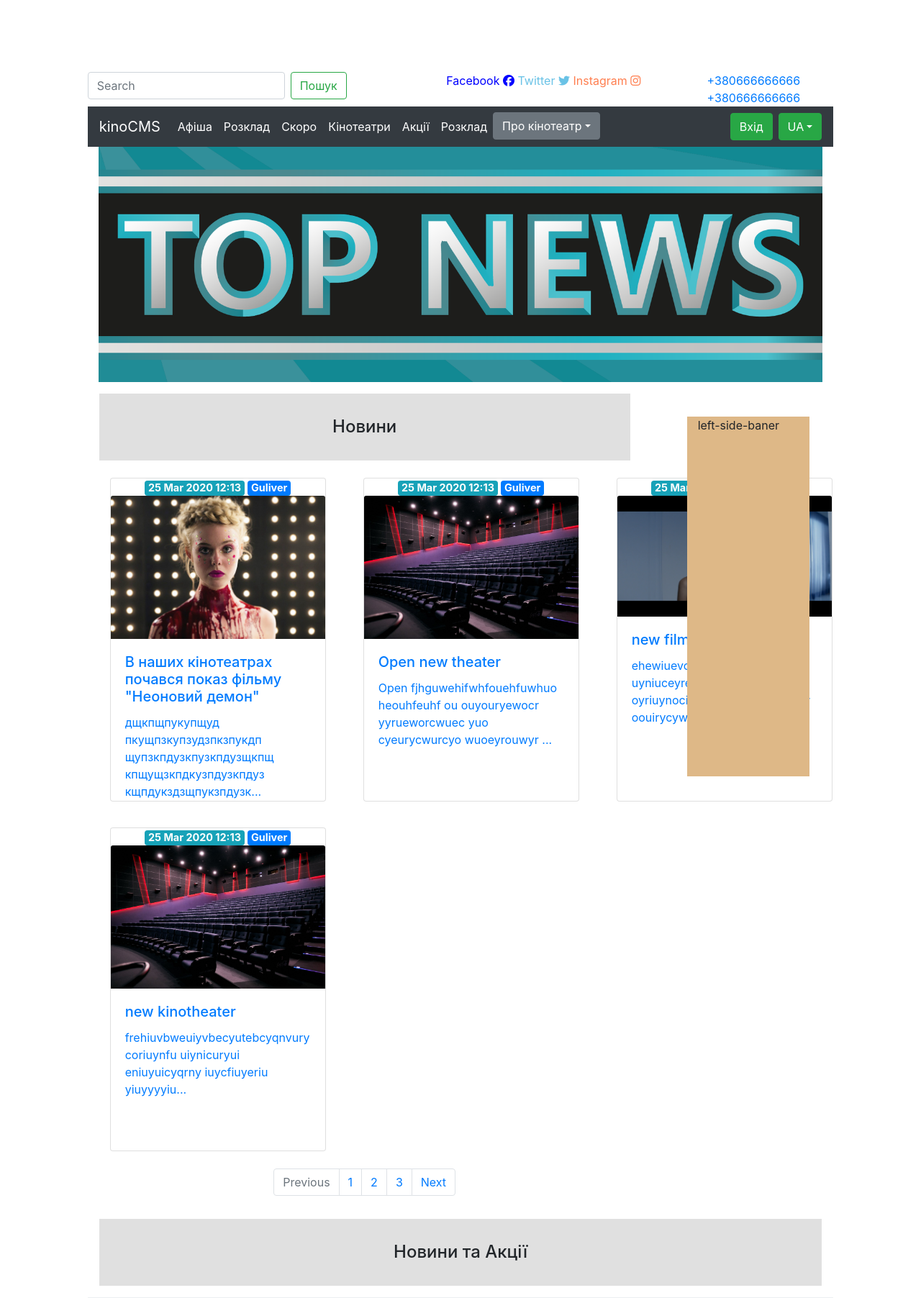
After one commit to olksndrdevhub/TestTask_kinoCMS-django, a Django app: page /news/ in a window 1280 px wide. The commit adds this page. Shown: the top 1804 px of the page at 72% size. Run offline with Django 3.2, Linux system fonts and the light colour scheme; data comes from the database, SQL or seed files in the repository; both versions use the stored data as it was after the commit; some libraries are stand-ins or nearby versions.

Commit message:
finnish news page

```diff
--- a/static_in_enviroment/css/style.css
+++ b/static_in_enviroment/css/style.css
@@ -14,7 +14,13 @@ hr{
     padding: 2rem;
     background-color: rgba(192, 192, 192, 0.493);
 }
-
+.news-desk{
+    display: grid;
+    grid-template-columns: 1fr 1fr 1fr;
+    column-gap: 20px;
+    row-gap: 20px;
+    justify-items: center;
+}
 div.card-desk{
     display: grid;
     grid-template-columns: 1fr 1fr 1fr 1fr 1fr;
--- a/templates/base.html
+++ b/templates/base.html
@@ -60,7 +60,7 @@
                     <div class="dropdown">
                         <button id="my-dropdown" class="btn btn-secondary dropdown-toggle" data-toggle="dropdown" aria-haspopup="true" aria-expanded="false">Про кінотеатр</button>
                         <div class="dropdown-menu" aria-labelledby="my-dropdown">
-                            <a class="dropdown-item" href="#">Новини</a>
+                            <a class="dropdown-item" href="{% url 'theater:news' %}">Новини</a>
                             <a class="dropdown-item" href="#">Реклама</a>
                             <a class="dropdown-item" href="#">Кафе</a>
                             <a class="dropdown-item" href="#">Мобільні додатки</a>
--- a/templates/theater/about.html
+++ /dev/null
@@ -1,5 +0,0 @@
-{% extends 'base.html' %}
-
-{% block content %}
-
-{% endblock content %}
--- a/templates/theater/film_detail.html
+++ b/templates/theater/film_detail.html
@@ -3,7 +3,7 @@
 {% block content %}
 <div class="container col-10">
     <div class="head_div">
-        <iframe width="1000" height="500" src="https://www.youtube.com/embed/ciXKVBxWOAE" frameborder="0" allow="accelerometer; autoplay; encrypted-media; gyroscope; picture-in-picture" allowfullscreen></iframe>
+        <iframe width="1000" height="500" src="{{ film.trailer_youtube_link }}" frameborder="0" allow="accelerometer; autoplay; encrypted-media; gyroscope; picture-in-picture" allowfullscreen></iframe>
         <div class="about_film col-10">
             <div>
                 <h2 class="text-center mt-2">{{ film.title }}</h2>
--- /dev/null
+++ b/templates/theater/news.html
@@ -0,0 +1,47 @@
+{% extends 'base.html' %}
+{% load static %}
+
+
+<!-- style="height: 40vh; background-position: center; background-image: url({% static 'img/novyny.png' %});" -->
+{% block content %}
+    <div class="container col-10">
+        <div class="header-img" >
+            <img src="{% static 'img/novyny.png' %}" alt="" class="col-12">
+        </div>
+        <div class="main-block row">
+            <div class="news-block col-9">
+                <h4 class="header-4 text-center">Новини</h4>
+                <div class="news-desk col-12">
+                    {% for item in news %}
+                        <a href="{{ item.get_absolute_url }}" class="nav-link"><div class="card" style="height: 450px; width: 300px;">
+                            <div class="badge-div text-center">
+                                <span class="badge badge-info m-0"><big>{{ item.date|date:"d M Y H:i" }}</big></span>
+                                <span class="badge badge-primary m-0"><big>Guliver</big></span>
+                            </div>
+                            <img class="card-img-top" src="{{ item.image.url }}" alt="">
+                            <div class="card-body">
+                                <h5 class="card-title">{{ item.title }}</h5>
+                                <p class="card-text">{{ item.get_short_body }}...</p>
+                            </div>
+                        </div></a>
+                    {% endfor %}
+                </div>
+                <nav aria-label="Page navigation example" class="mt-3">
+                    <ul class="pagination justify-content-center">
+                      <li class="page-item disabled">
+                        <a class="page-link" href="#" tabindex="-1">Previous</a>
+                      </li>
+                      <li class="page-item"><a class="page-link" href="#">1</a></li>
+                      <li class="page-item"><a class="page-link" href="#">2</a></li>
+                      <li class="page-item"><a class="page-link" href="#">3</a></li>
+                      <li class="page-item">
+                        <a class="page-link" href="#">Next</a>
+                      </li>
+                    </ul>
+                  </nav>
+            </div>
+            <div class="right-side-block col m-5" style="height: 500px; background-color: burlywood;">left-side-baner</div>
+        </div>
+    </div>
+
+{% endblock content %}
--- a/theater/models.py
+++ b/theater/models.py
@@ -12,7 +12,7 @@ class Film(models.Model):
     description = models.CharField(max_length=500)
     slug = models.SlugField(max_length=150, unique=True)
     poster = models.ImageField(upload_to='uploads/film/film-poster', default='uploads/None/no-img.jpg')
-
+    trailer_youtube_link = models.CharField(null=True, blank=True, max_length=400)
     show_today = models.BooleanField(default=False)
     show_soon = models.BooleanField(default=False)
     show_soon_from_date = models.DateField(null=True, blank=True)
@@ -65,6 +65,7 @@ class News(models.Model):
     body = models.CharField(max_length=10000)
     image = models.ImageField(upload_to='uploads/news/', default = 'uploads/None/no-img.jpg')
     slug = models.SlugField(unique=True, max_length=250, null=True)
+    date = models.DateTimeField(verbose_name='Дата додавання новини', auto_now=True, blank=True, null=True)
 
 
     def __str__(self):
@@ -72,3 +73,9 @@ class News(models.Model):
 
     class Meta:
         verbose_name_plural = "Новини"
+
+    def get_short_body(self):
+        return self.body[0:100]
+
+    def get_absolute_url(self):
+        return reverse('theater:news_detail', kwargs={'slug': self.slug})
--- a/theater/urls.py
+++ b/theater/urls.py
@@ -1,6 +1,6 @@
 from django.urls import path
 
-from .views import index, affiche, film_detail
+from .views import index, affiche, film_detail, news, news_detail
 
 app_name = 'theater'
 
@@ -8,4 +8,6 @@ urlpatterns = [
     path('', index, name='index'),
     path('affiche/', affiche, name='affiche'),
     path('film/<slug:slug>', film_detail, name='film_detail'),
+    path('news/', news, name='news'),
+    path('news/<slug:slug>', news_detail, name='news_detail')
 ]
--- a/theater/views.py
+++ b/theater/views.py
@@ -34,3 +34,14 @@ def film_detail(request, slug):
         'curentdatetime': curentdatetime,
     }
     return render(request, 'theater/film_detail.html', context)
+
+
+
+def news(request):
+    context = {
+        'news': News.objects.all(),
+    }
+    return render(request, 'theater/news.html', context)
+
+def news_detail(request, slug):
+    pass
```
Also changed, not shown: db.sqlite3, media/uploads/news/140520.jpg (added), media/uploads/news/1469452012neonovi-demon.jpg (added), media/uploads/news/1472932371194535527.png (added), media/uploads/news/5796181ad1753.jpeg (added), media/uploads/news/XKo7jXv20cDOMlzMSSWlcg.jpg (added), media/uploads/news/XKo7jXv20cDOMlzMSSWlcg_WqHs4tp.jpg (added), static_in_enviroment/img/novyny.jpg (added), static_in_enviroment/img/novyny.png (added), theater/migrations/0027_film_trailer_youtube_link.py (added), theater/migrations/0028_news_date.py (added), theater/migrations/0029_auto_20200325_1214.py (added).
